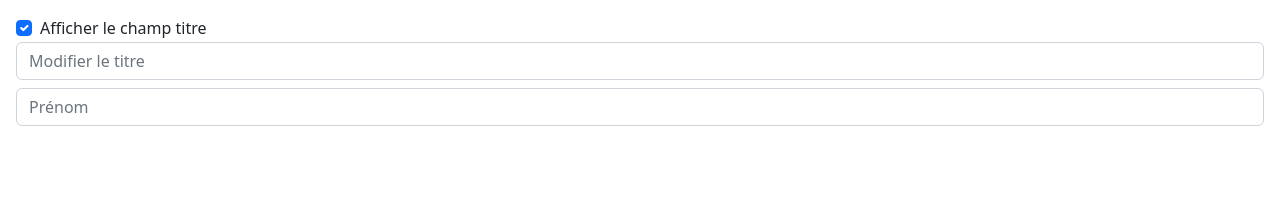
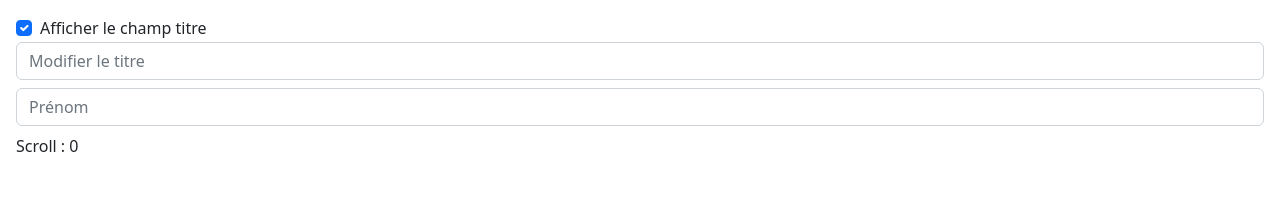
Before and after one commit to Ryn-Bghl/react-app-learn, a React (Create React App) app: page / in a window 1280 px wide. Shown: the top 224 px of the page. Built offline with nearby package versions, Linux system fonts and the light colour scheme.

Commit message:
useEffect: show scroll value

```diff
--- a/src/App.jsx
+++ b/src/App.jsx
@@ -21,10 +21,17 @@ function App() {
 function EditTitle() {
   const [title, setTitle] = useState('')
   const [firstname, setFirstname] = useState('')
+  const [y, setY] = useState(0);
 
   useEffect(() => {
     document.title = title
   }, [title])
+
+  useEffect(() => {
+    window.addEventListener('scroll', (e) => {
+      setY(window.scrollY)
+    });
+  }, [])
 
   return <div className='vstack gap-2'>
     <Input
@@ -38,6 +45,9 @@ function EditTitle() {
       }
       onChange={setFirstname}
     />
+    <div>
+      Scroll : {y}
+    </div>
   </div>
 
 }
```
